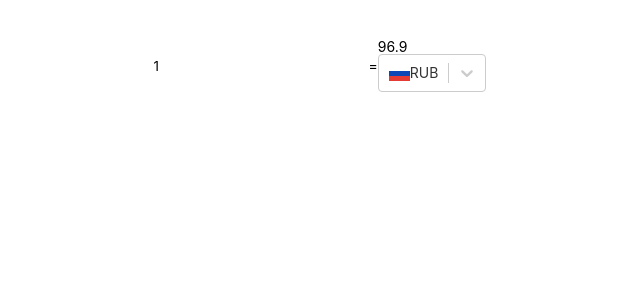
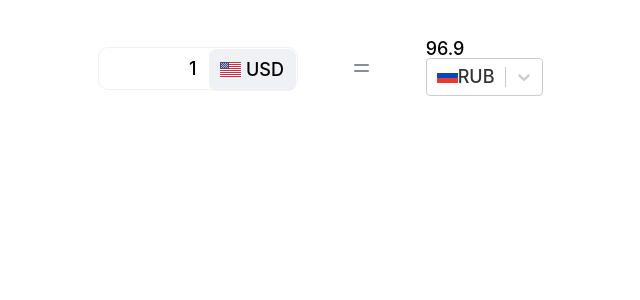
Before and after one commit to Lonerr7/Kwork-Chart, a React (Create React App) app: page / in a window 1280 px wide. Shown: the top 300 px of the page, without its empty margins (320-960 px from the left). Built offline with nearby package versions, Linux system fonts and the light colour scheme.

Commit message:
4. Added styling to USD block

```diff
--- a/src/components/Converter/Converter.module.css
+++ b/src/components/Converter/Converter.module.css
@@ -1,4 +1,40 @@
 .converter {
   display: flex;
+  justify-content: space-between;
   align-items: center;
+  font-size: 18px;
+  font-weight: 500;
+  width: 445px;
 }
+
+.converter__box {
+  position: relative;
+}
+
+.converter__input {
+  width: 200px;
+  padding-right: 100px;
+  padding-block: 10px;
+  font-size: 18px;
+  font-weight: 500;
+  text-align: right;
+  border: 1px solid #f0f1f4;
+  border-radius: 10px;
+}
+
+.converter__currency {
+  position: absolute;
+  top: 2px;
+  right: 2px;
+  display: flex;
+  justify-content: center;
+  align-items: center;
+  width: 87px;
+  height: 42px;
+  border-radius: 8px;
+  background-color: #f0f1f4;
+}
+
+.converter__icon {
+  margin-right: 5px;
+}
--- a/src/components/Converter/Converter.tsx
+++ b/src/components/Converter/Converter.tsx
@@ -5,6 +5,7 @@ import { ChartDataObject, SelectOption, SelectValues } from '../../types/types';
 import usdIcon from '../../images/USD 1.svg';
 import rubIcon from '../../images/RUB 1.svg';
 import bynIcon from '../../images/BYN 1.svg';
+import equalsIcon from '../../images/equals.svg';
 import { selectTodaysObject } from '../../utils/selectTodaysObj';
 
 const currencyOptions: any = [
@@ -56,6 +57,7 @@ const Converter: React.FC<Props> = ({
 
   // Обрабатываем выбор другой валюты
   const onSelectChange = (newValue: any) => {
+    setUsdText('1');
     handleSelectChange(newValue);
   };
 
@@ -76,20 +78,29 @@ const Converter: React.FC<Props> = ({
 
   return (
     <div className={s.converter}>
+      <div className={s.converter__box}>
         <input
           className={s.converter__input}
           type="number"
           value={usdText}
           onChange={onUsdInputChange}
         />
-      <span>=</span>
 
-      <div>
+        <div className={`${s.converter__currency} ${s.converter__usd}`}>
+          <img className={s.converter__icon} src={usdIcon} alt="usd" />
+          <span className={s.converter__currencyName}>USD</span>
+        </div>
+      </div>
+
+      <img src={equalsIcon} alt="equals" />
+
+      <div className={s.converter__box}>
         <span className={s.converter__value}>
           {selectedOption.value === SelectValues.RUB
             ? todaysRUBValue
             : todaysBYNValue}
         </span>
+
         <Select
           defaultValue={selectedOption}
           options={currencyOptions}
```
Also changed, not shown: src/images/equals.svg (added). Lines whose indentation alone changed are shown as unchanged.
